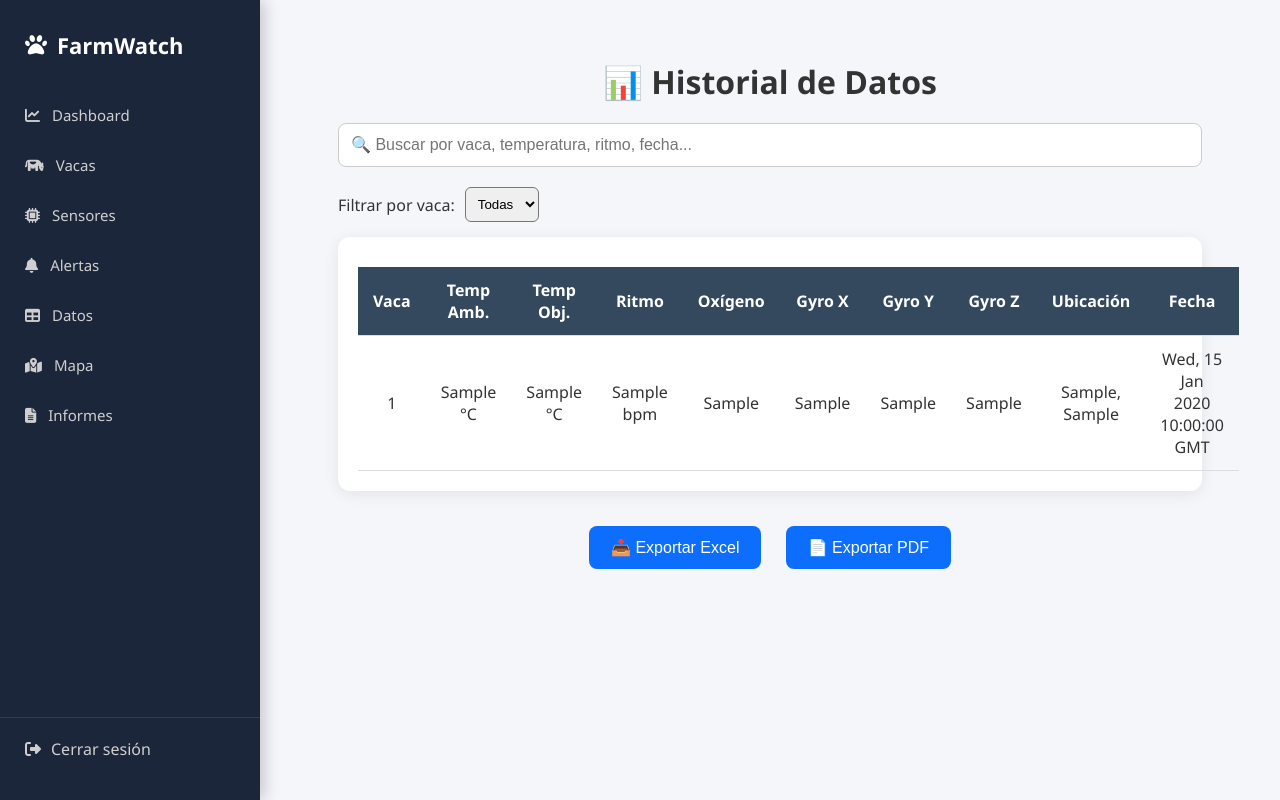
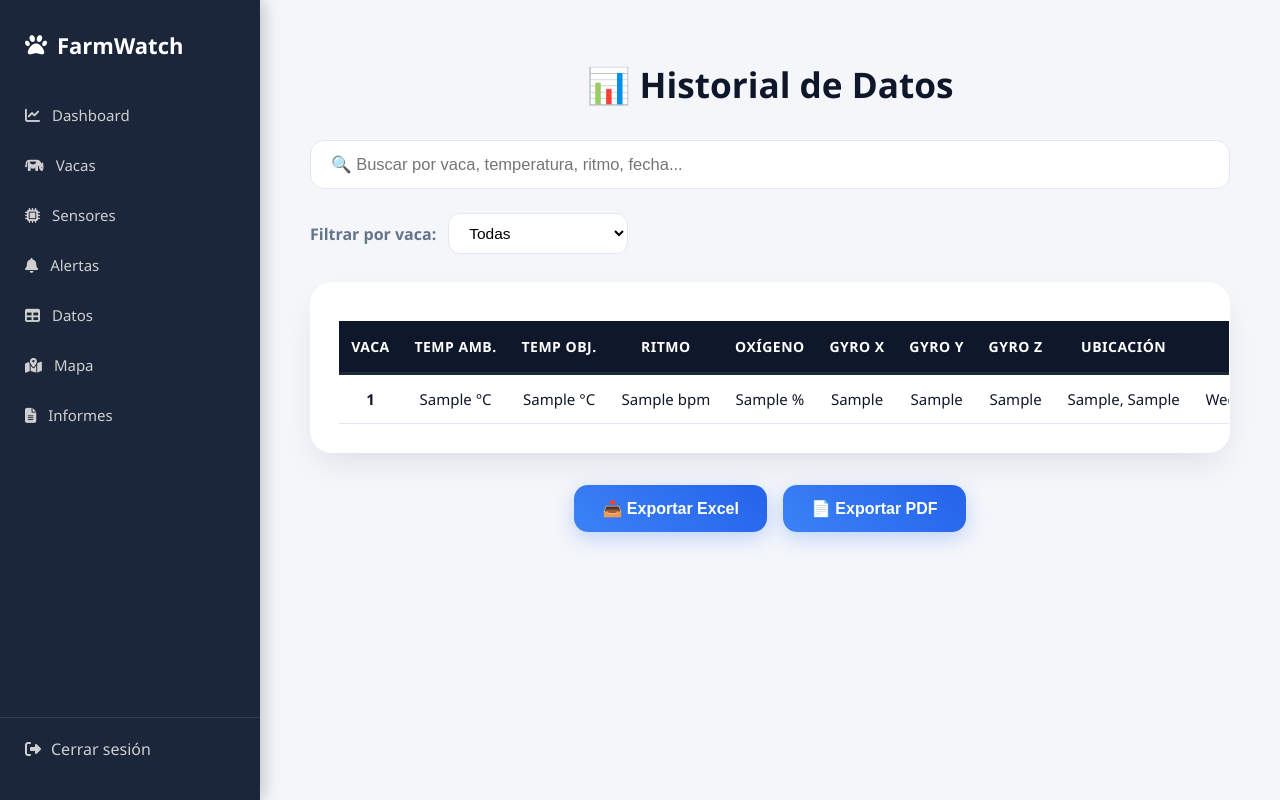
Before and after one commit to isarodri8914/farmwatch2.0, a Flask app: page /data in a window 1280 px wide. Run offline with Flask 3, Linux system fonts and the light colour scheme; the visitor is signed in with stand-in values (Sample User, id 1); tables that the repository leaves empty or names only in its code hold one stand-in row (values such as "Sample post"); some libraries are stand-ins or nearby versions.

Commit message:
Descripción de lo que cambiaste

```diff
--- a/static/css/data.css
+++ b/static/css/data.css
@@ -1,90 +1,182 @@
+/* =============================================
+   DATA.CSS - Estilo Glassmorphism Profesional
+   ============================================= */
+
+:root {
+  --primary: #3b82f6;
+  --text: #0f172a;
+  --text-light: #64748b;
+  --bg-card: rgba(255, 255, 255, 0.93);
+  --border-glass: rgba(255, 255, 255, 0.75);
+  --success: #10b981;
+  --accent: #3b82f6;
+}
+
 .data-container {
-    width: 90%;
-    max-width: 1100px;
+  max-width: 1350px;
   margin: 30px auto;
+  padding: 0 20px;
 }
 
 .page-title {
   text-align: center;
-    margin-bottom: 20px;
+  font-size: 2.2rem;
+  font-weight: 700;
+  color: var(--text);
+  margin-bottom: 32px;
 }
 
 /* BUSCADOR */
+.search-box {
+  margin-bottom: 24px;
+}
+
 .search-box input {
   width: 100%;
-    padding: 12px;
-    font-size: 16px;
-    margin-bottom: 20px;
-    border-radius: 8px;
-    border: 1px solid #ccc;
+  padding: 14px 20px;
+  font-size: 16.5px;
+  border: 1.5px solid #e2e8f0;
+  border-radius: 14px;
+  background: white;
+  transition: all 0.3s ease;
+}
+
+.search-box input:focus {
+  border-color: var(--primary);
+  box-shadow: 0 0 0 4px rgba(59, 130, 246, 0.15);
+  outline: none;
 }
 
 /* FILTRO */
 .filter-box {
-    margin-bottom: 15px;
   display: flex;
-    gap: 10px;
   align-items: center;
+  gap: 12px;
+  margin-bottom: 28px;
+  flex-wrap: wrap;
+}
+
+.filter-box label {
+  font-weight: 600;
+  color: var(--text-light);
+  white-space: nowrap;
 }
 
 .filter-box select {
-    padding: 8px;
-    border-radius: 6px;
+  padding: 10px 16px;
+  border: 1.5px solid #e2e8f0;
+  border-radius: 12px;
+  font-size: 15.5px;
+  background: white;
+  min-width: 180px;
+}
+
+.filter-box select:focus {
+  border-color: var(--primary);
+  box-shadow: 0 0 0 4px rgba(59, 130, 246, 0.15);
 }
 
 /* TARJETA */
 .card {
-    background: #fff;
-    border-radius: 12px;
-    padding: 20px;
-    box-shadow: 0 3px 15px rgba(0,0,0,0.08);
-    margin-bottom: 25px;
+  background: var(--bg-card);
+  backdrop-filter: blur(20px) saturate(180%);
+  border-radius: 22px;
+  border: 1px solid var(--border-glass);
+  box-shadow: 0 15px 35px -10px rgba(15, 23, 42, 0.12);
+  padding: 28px;
+  overflow-x: auto;
+  margin-bottom: 32px;
 }
 
 /* TABLA */
 .styled-table {
   width: 100%;
   border-collapse: collapse;
-    font-size: 16px;
+  font-size: 15px;
+  min-width: 1100px;
 }
 
 .styled-table thead tr {
-    background: #198754;
-    color: #fff;
+  background: #0f172a;
+  color: white;
 }
 
-.styled-table th, .styled-table td {
-    padding: 12px 15px;
+.styled-table th {
+  padding: 16px 12px;
   text-align: center;
+  font-weight: 600;
+  font-size: 14px;
+  text-transform: uppercase;
+  letter-spacing: 0.5px;
+  border-bottom: 3px solid #1e2937;
+  position: sticky;
+  top: 0;
+  z-index: 10;
+  background: #0f172a;
+}
+
+.styled-table td {
+  padding: 14px 12px;
+  text-align: center;
+  border-bottom: 1px solid #e2e8f0;
+  color: var(--text);
 }
 
 .styled-table tbody tr {
-    border-bottom: 1px solid #ddd;
+  transition: all 0.2s ease;
   cursor: pointer;
-    transition: 0.2s;
 }
 
 .styled-table tbody tr:hover {
-    background: #f1f9f1;
+  background: rgba(59, 130, 246, 0.08);
+  transform: scale(1.01);
 }
 
 /* EXPORTAR */
 .export-box {
   text-align: center;
-    margin-bottom: 40px;
+  margin: 30px 0;
+  display: flex;
+  justify-content: center;
+  gap: 16px;
+  flex-wrap: wrap;
 }
 
 .btn.export {
-    background: #0d6efd;
+  background: linear-gradient(45deg, var(--primary), #2563eb);
   border: none;
-    padding: 12px 22px;
+  padding: 14px 28px;
   font-size: 16px;
   color: white;
-    border-radius: 8px;
-    margin: 10px;
+  border-radius: 14px;
   cursor: pointer;
+  font-weight: 600;
+  transition: all 0.3s ease;
+  box-shadow: 0 6px 20px rgba(59, 130, 246, 0.3);
 }
 
 .btn.export:hover {
-    background: #0a58ca;
+  transform: translateY(-3px);
+  box-shadow: 0 10px 30px rgba(59, 130, 246, 0.4);
 }
+
+/* Responsive */
+@media (max-width: 1024px) {
+  .styled-table {
+    font-size: 14px;
+  }
+}
+
+@media (max-width: 768px) {
+  .data-container {
+    padding: 0 15px;
+  }
+  .filter-box {
+    flex-direction: column;
+    align-items: stretch;
+  }
+  .export-box {
+    flex-direction: column;
+    align-items: center;
+  }
+}
--- a/static/js/data.js
+++ b/static/js/data.js
@@ -1,13 +1,11 @@
 let cowData = [];
 
+// Cargar datos
 async function fetchData() {
     try {
         const response = await fetch("/api/datos");
         cowData = await response.json();
-
-        // No convertimos fecha, la dejamos tal cual viene de MySQL
         renderTable(cowData);
-
     } catch (error) {
         console.error("Error cargando datos:", error);
     }
@@ -21,11 +19,11 @@ function renderTable(data) {
         const tr = document.createElement("tr");
 
         tr.innerHTML = `
-            <td>${row.id_vaca}</td>
+            <td><strong>${row.id_vaca}</strong></td>
             <td>${row.temp_ambiente ?? 0} °C</td>
             <td>${row.temp_objeto ?? 0} °C</td>
             <td>${row.ritmo_cardiaco ?? 0} bpm</td>
-            <td>${row.oxigeno ?? 0}</td>
+            <td>${row.oxigeno ?? 0} %</td>
             <td>${row.gyro_x ?? 0}</td>
             <td>${row.gyro_y ?? 0}</td>
             <td>${row.gyro_z ?? 0}</td>
@@ -37,17 +35,21 @@ function renderTable(data) {
     });
 }
 
+// Buscador en tiempo real
 document.getElementById("search-input").addEventListener("input", function () {
-    const value = this.value.toLowerCase();
+    const value = this.value.toLowerCase().trim();
 
     const filtered = cowData.filter(d =>
-        d.id_vaca.toLowerCase().includes(value) ||
-        d.fecha.toLowerCase().includes(value)
+        (d.id_vaca && d.id_vaca.toLowerCase().includes(value)) ||
+        (d.fecha && d.fecha.toLowerCase().includes(value)) ||
+        (d.temp_objeto && String(d.temp_objeto).includes(value)) ||
+        (d.ritmo_cardiaco && String(d.ritmo_cardiaco).includes(value))
     );
 
     renderTable(filtered);
 });
 
+// Filtro por vaca
 document.getElementById("cow-filter").addEventListener("change", function () {
     const value = this.value;
 
@@ -58,50 +60,44 @@ document.getElementById("cow-filter").addEventListener("change", function () {
     }
 });
 
-// Cargar datos al iniciar
+// Cargar datos al iniciar + refresco automático
 fetchData();
 setInterval(fetchData, 10000);
 
 // ========================================
-// EXPORTAR A CSV / EXCEL
+// EXPORTAR A EXCEL
 // ========================================
-
 document.getElementById("export-excel").addEventListener("click", () => {
-
     if (!cowData.length) {
         alert("No hay datos para exportar");
         return;
     }
 
     const dataExport = cowData.map(d => ({
-        Vaca: d.id_vaca,
-        "Temp Ambiente": d.temp_ambiente,
-        "Temp Objeto": d.temp_objeto,
-        "Ritmo Cardiaco": d.ritmo_cardiaco,
-        Oxigeno: d.oxigeno,
+        "Vaca": d.id_vaca,
+        "Temp Ambiente (°C)": d.temp_ambiente,
+        "Temp Objeto (°C)": d.temp_objeto,
+        "Ritmo Cardíaco (bpm)": d.ritmo_cardiaco,
+        "Oxígeno (%)": d.oxigeno,
         "Gyro X": d.gyro_x,
         "Gyro Y": d.gyro_y,
         "Gyro Z": d.gyro_z,
-        Latitud: d.latitud,
-        Longitud: d.longitud,
-        Fecha: d.fecha
+        "Latitud": d.latitud,
+        "Longitud": d.longitud,
+        "Fecha": d.fecha
     }));
 
     const worksheet = XLSX.utils.json_to_sheet(dataExport);
     const workbook = XLSX.utils.book_new();
+    XLSX.utils.book_append_sheet(workbook, worksheet, "Historial_Vacas");
 
-    XLSX.utils.book_append_sheet(workbook, worksheet, "Datos Vacas");
-
-    XLSX.writeFile(workbook, "historial_vacas.xlsx");
+    XLSX.writeFile(workbook, `historial_vacas_${new Date().toISOString().slice(0,10)}.xlsx`);
 });
-
 
 // ========================================
 // EXPORTAR A PDF
 // ========================================
-
 document.getElementById("export-pdf").addEventListener("click", function () {
-
     if (!cowData.length) {
         alert("No hay datos para exportar");
         return;
@@ -110,47 +106,40 @@ document.getElementById("export-pdf").addEventListener("click", function () {
     const { jsPDF } = window.jspdf;
     const doc = new jsPDF("landscape");
 
-    doc.setFontSize(18);
-    doc.text("Historial de Datos de Vacas", 14, 15);
+    doc.setFontSize(20);
+    doc.text("Historial de Datos de Vacas", 14, 18);
 
     const columns = [
-        "Vaca",
-        "Temp Amb",
-        "Temp Obj",
-        "Ritmo",
-        "Oxígeno",
-        "Gyro X",
-        "Gyro Y",
-        "Gyro Z",
-        "Ubicación",
-        "Fecha"
+        "Vaca", "Temp Amb", "Temp Obj", "Ritmo", "Oxígeno",
+        "Gyro X", "Gyro Y", "Gyro Z", "Ubicación", "Fecha"
     ];
 
     const rows = cowData.map(d => [
         d.id_vaca,
-        d.temp_ambiente,
-        d.temp_objeto,
-        d.ritmo_cardiaco,
-        d.oxigeno,
-        d.gyro_x,
-        d.gyro_y,
-        d.gyro_z,
-        `${d.latitud}, ${d.longitud}`,
+        d.temp_ambiente ?? 0,
+        d.temp_objeto ?? 0,
+        d.ritmo_cardiaco ?? 0,
+        d.oxigeno ?? 0,
+        d.gyro_x ?? 0,
+        d.gyro_y ?? 0,
+        d.gyro_z ?? 0,
+        `${d.latitud ?? 0}, ${d.longitud ?? 0}`,
         d.fecha
     ]);
 
     doc.autoTable({
         head: [columns],
         body: rows,
-        startY: 25,
+        startY: 28,
         theme: "grid",
-        styles: {
-            fontSize: 8
+        styles: { fontSize: 9 },
+        headStyles: {
+            fillColor: [15, 23, 42],
+            textColor: 255,
+            fontStyle: 'bold'
         },
-        headStyles: {
-            fillColor: [0, 102, 153]
-        }
+        alternateRowStyles: { fillColor: [248, 250, 252] }
     });
 
-    doc.save("historial_vacas.pdf");
+    doc.save(`historial_vacas_${new Date().toISOString().slice(0,10)}.pdf`);
 });
```
Lines whose indentation alone changed are shown as unchanged.
